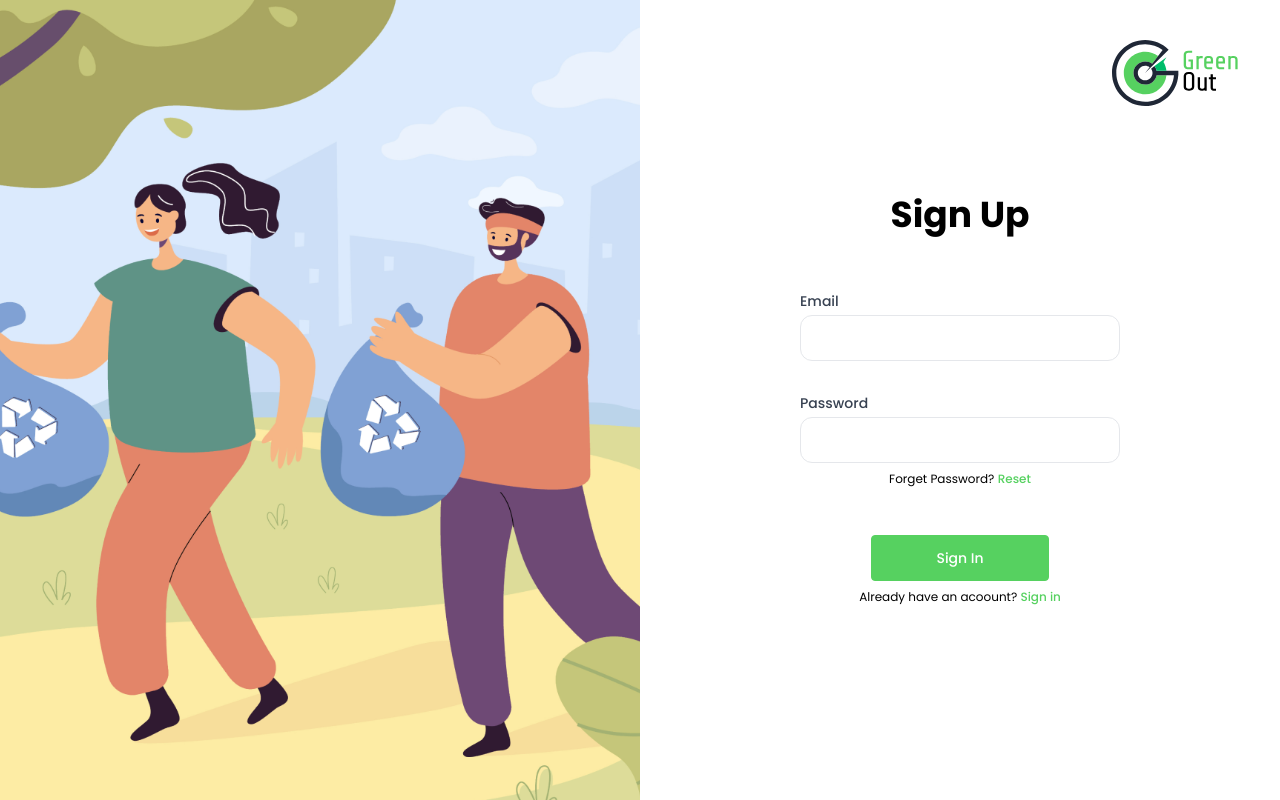
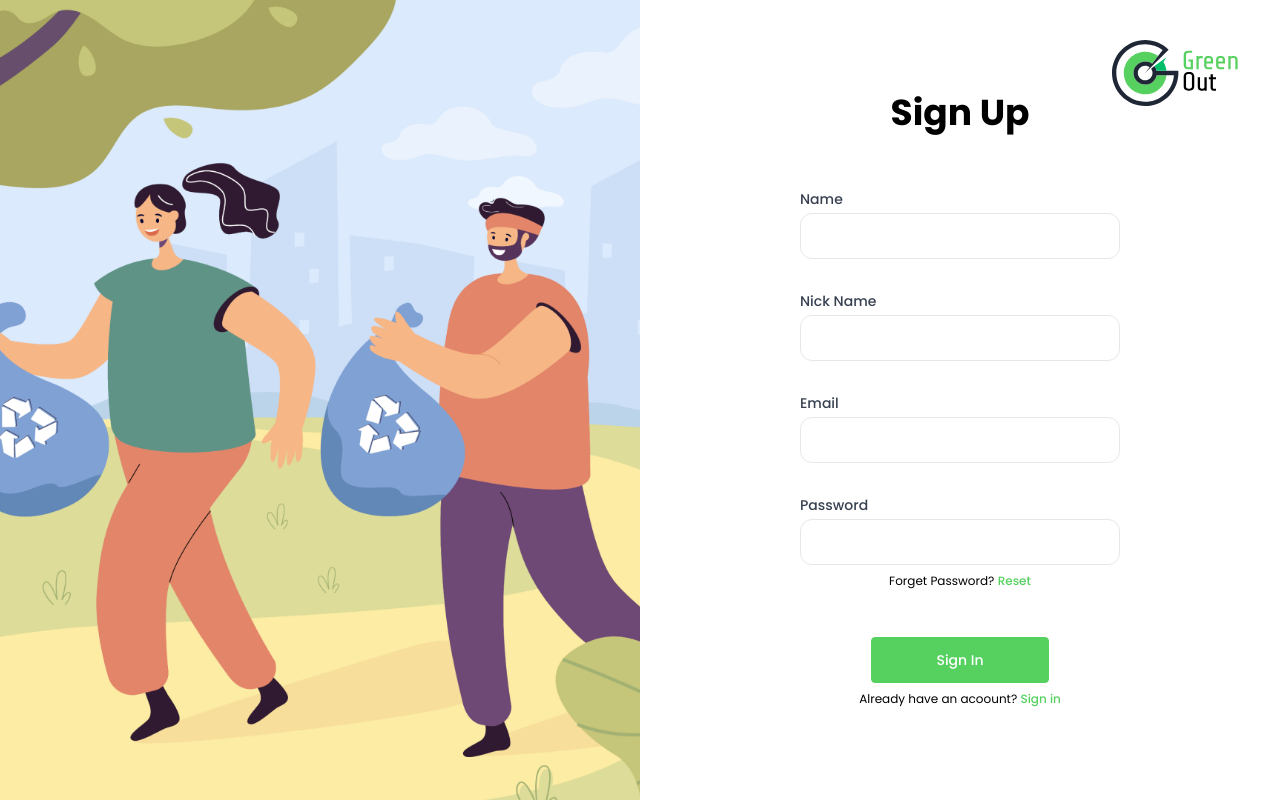
Before and after one commit to Sabbir-Rahman/sust-hackathon23-pixel, a React (Vite) app in the folder frontend/frontend-client/: page /register in a window 1280 px wide. Built offline with nearby package versions, Linux system fonts and the light colour scheme.

Commit message:
update authorization

```diff
--- a/frontend/frontend-client/src/App.tsx
+++ b/frontend/frontend-client/src/App.tsx
@@ -6,17 +6,46 @@ import HomePage from "./pages/HomePage";
 import SubscriptionPage from "./pages/SubscriptionPage";
 import MarketPlace from "./pages/MarketPlace";
 import ServiceDetails from "./component/MarketPlace/ServiceDetails";
+import PrivateRoute from "./utils/PrivateRoute";
 
 const App = () => {
   return (
     <div>
       <Routes>
-        <Route path="/" element={<HomePage />} />
+        <Route
+          path="/"
+          element={
+            <PrivateRoute>
+              <HomePage />
+            </PrivateRoute>
+          }
+        />
         <Route path="/login" element={<Login />} />
         <Route path="/register" element={<Register />} />
-        <Route path="/market" element={<MarketPlace />} />
-        <Route path="/market/:id" element={<ServiceDetails />} />
-        <Route path="/subscription-page" element={<SubscriptionPage />} />
+        <Route
+          path="/market"
+          element={
+            <PrivateRoute>
+              <MarketPlace />
+            </PrivateRoute>
+          }
+        />
+        <Route
+          path="/market/:id"
+          element={
+            <PrivateRoute>
+              <ServiceDetails />
+            </PrivateRoute>
+          }
+        />
+        <Route
+          path="/subscription"
+          element={
+            <PrivateRoute>
+              <SubscriptionPage />
+            </PrivateRoute>
+          }
+        />
       </Routes>
     </div>
   );
--- a/frontend/frontend-client/src/component/Home/HomeNavigation/index.tsx
+++ b/frontend/frontend-client/src/component/Home/HomeNavigation/index.tsx
@@ -1,4 +1,5 @@
 import { ShoppingBagIcon } from "@heroicons/react/outline";
+import { Link } from "react-router-dom";
 
 const HomeNavigation = () => {
   return (
@@ -25,9 +26,12 @@ const HomeNavigation = () => {
             <img src="/assets/svg/control.svg" className="h-4 w-4" />
             <p>Pest Control</p>
           </div>
-          <button className="inline-block bg-accent py-3 text-sm font-medium text-white rounded-xl">
+          <Link
+            to="/market"
+            className="inline-block bg-accent py-3 text-sm font-medium text-white rounded-xl text-center"
+          >
             See More
-          </button>
+          </Link>
         </div>
       </div>
     </div>
--- a/frontend/frontend-client/src/component/MarketPlace/ProductCard.tsx
+++ b/frontend/frontend-client/src/component/MarketPlace/ProductCard.tsx
@@ -1,9 +1,13 @@
 import { LocationMarkerIcon, StarIcon } from "@heroicons/react/outline";
 import React from "react";
+import { Link } from "react-router-dom";
 
 const ProductCard = () => {
   return (
-    <div className="overflow-hidden rounded-lg border border-gray-100 shadow-sm">
+    <Link
+      to="/market/1"
+      className="overflow-hidden rounded-lg border border-gray-100 shadow-sm"
+    >
       <img
         alt="Product Image"
         src="https://images.unsplash.com/photo-1523348837708-15d4a09cfac2?ixlib=rb-4.0.3&ixid=MnwxMjA3fDB8MHxwaG90by1wYWdlfHx8fGVufDB8fHx8&auto=format&fit=crop&w=1170&q=80"
@@ -26,7 +30,7 @@ const ProductCard = () => {
           <StarIcon className="h-4 w-4 text-accent" />
         </div>
       </div>
-    </div>
+    </Link>
   );
 };
 
--- a/frontend/frontend-client/src/pages/authPages/Login.tsx
+++ b/frontend/frontend-client/src/pages/authPages/Login.tsx
@@ -1,8 +1,9 @@
 import { useState } from "react";
 import axios from "axios";
-import { useAuthContext } from "../../context/AuthContext";
+
 import { toast } from "react-hot-toast";
 import { useNavigate } from "react-router-dom";
+import { useAuthContext } from "../../context/AuthContext";
 
 const Login = () => {
   const navigate = useNavigate();
--- a/frontend/frontend-client/src/pages/authPages/Register.tsx
+++ b/frontend/frontend-client/src/pages/authPages/Register.tsx
@@ -1,11 +1,17 @@
 import { useState } from "react";
 import axios from "axios";
+import { toast } from "react-hot-toast";
+import { useNavigate } from "react-router-dom";
 
 const Register = () => {
   const [userInfo, setUserInfo] = useState({
+    name: "",
+    nickName: "",
     email: "",
     password: "",
   });
+
+  const navigate = useNavigate();
 
   const handleOnChange = (e: any) => {
     const { value, id } = e.target;
@@ -20,13 +26,15 @@ const Register = () => {
   const handleSubmit = async (e: any) => {
     e.preventDefault();
     try {
-      const { data } = await axios.post(
+      await axios.post(
         `http://167.172.79.117/backend-admin/api/v1/user/create`,
         userInfo
       );
-      console.log(data);
+      toast.success("Account created successfully");
+      navigate("/login");
     } catch (error) {
       console.log(error);
+      toast.error("Something went wrong");
     }
   };
 
@@ -46,6 +54,40 @@ const Register = () => {
         <h1 className="text-4xl font-semibold text-center mb-4">Sign Up</h1>
         <form className="mt-10 w-80" onSubmit={handleSubmit}>
           <div className="flex items-center gap-8 flex-col">
+            <div className="w-full">
+              <label
+                htmlFor="name"
+                className="block text-sm font-medium text-gray-700"
+              >
+                Name
+              </label>
+
+              <input
+                type="text"
+                id="name"
+                className="authInput"
+                value={userInfo.name}
+                onChange={handleOnChange}
+                required
+              />
+            </div>
+            <div className="w-full">
+              <label
+                htmlFor="nickName"
+                className="block text-sm font-medium text-gray-700"
+              >
+                Nick Name
+              </label>
+
+              <input
+                type="text"
+                id="nickName"
+                className="authInput"
+                value={userInfo.nickName}
+                onChange={handleOnChange}
+                required
+              />
+            </div>
             <div className="w-full">
               <label
                 htmlFor="Email"
--- a/frontend/frontend-client/src/utils/PrivateRoute.tsx
+++ b/frontend/frontend-client/src/utils/PrivateRoute.tsx
@@ -8,7 +8,9 @@ type IProps = {
 
 const PrivateRoute = ({ children }: IProps) => {
   const { user } = useAuthContext();
-  return <>{user ? children : <Navigate to="/" />}</>;
+  return (
+    <>{Object.keys(user).length > 0 ? children : <Navigate to="/login" />}</>
+  );
 };
 
 export default PrivateRoute;
```
